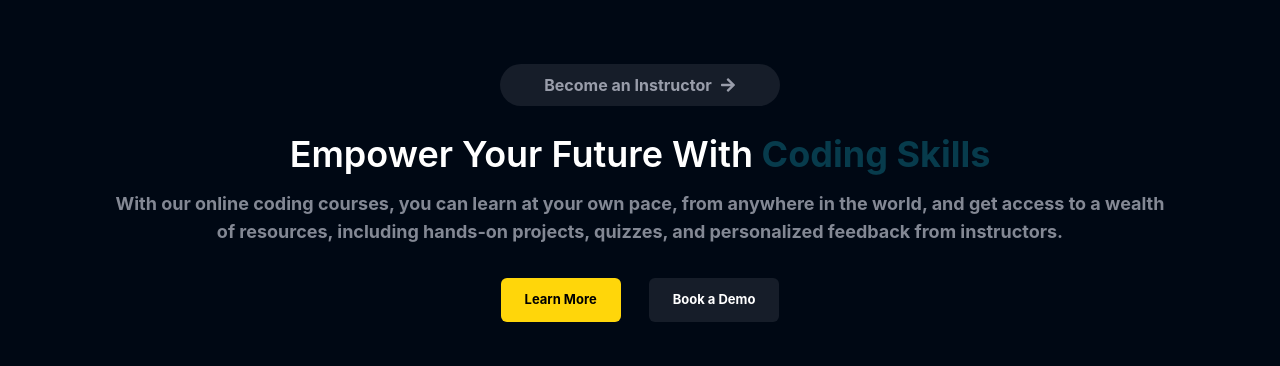
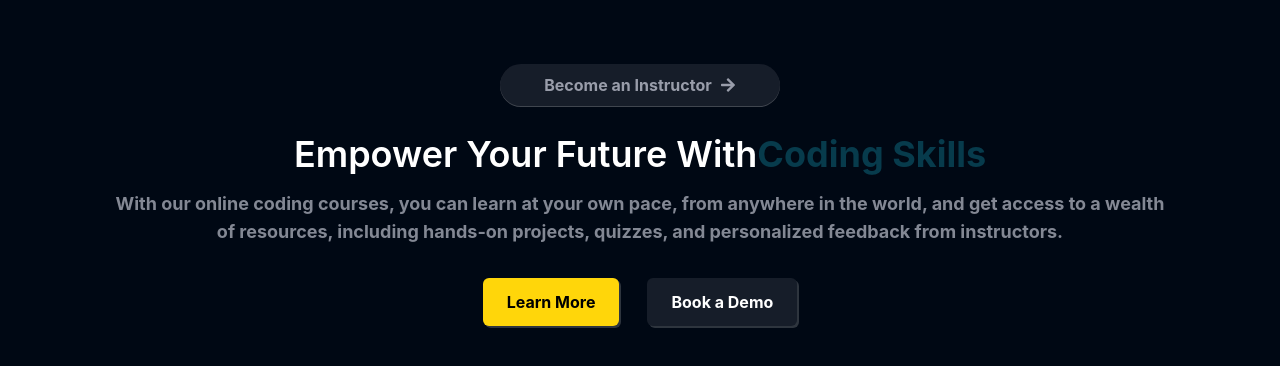
Before and after one commit to Priyanshu-at0510/StudyNotion-Learning-Portal, a React (Create React App) app: page / in a window 1280 px wide. Shown: the top 366 px of the page. Built offline with nearby package versions, Linux system fonts and the light colour scheme.

Commit message:
Update the Home page

```diff
--- a/src/components/core/Home Page/CTAbutton.jsx
+++ b/src/components/core/Home Page/CTAbutton.jsx
@@ -4,7 +4,8 @@ import { Link } from 'react-router-dom'
 export const CTAbutton = ({children,active,linkto}) => {
   return (
     <Link to={linkto}>
-      <div className={`text-center text-[13px] px-6 py-3 rounded-md font-bold
+      <div className={`text-center text-[13px] sm:text-[16px] px-6 py-3 rounded-md font-bold
+        shadow-[2px_2px_0px_0px_rgba(255,255,255,0.18)]
         ${active ?"bg-yellow-50 text-black": "bg-richblack-800 text-white" }
         hover:scale-95 transition-all duration-200 `} >
         {children}
--- a/src/pages/Home.jsx
+++ b/src/pages/Home.jsx
@@ -9,7 +9,7 @@ export const Home = () => {
         {/* section1 */}
         <div className='relative mx-auto flex flex-col w-11/12 items-center text-white justify-between max-w-maxContent'>
             <Link to={"/signup"}>
-              <div className=' group mt-16 p-1 mx-auto rounded-full  bg-richblack-800 font-bold text-richblack-200 transition-all duration-200 hover:scale-95 w-fit  '>
+              <div className=' group mt-16 p-1 mx-auto rounded-full  bg-richblack-800 font-bold text-richblack-200 transition-all duration-200 hover:scale-95 w-fit drop-shadow-[0_1.5px_rgba(255,255,255,0.25)] '>
                 <div className='flex items-center gap-2 transition-all duration-200 px-10 py-[5px] group-hover:bg-richblack-900 rounded-full'>
                     <p>Become an Instructor</p>
                     <FaArrowRight />
@@ -19,14 +19,22 @@ export const Home = () => {
             <div className='text-center text-4xl font-semibold mt-7 '>
                 {/* Empower Your Future With <span>Coding Skills</span> */}
                 Empower Your Future With
-                <HighlightText text={" Coding Skills"}/>
+                <HighlightText text={"Coding Skills"}/>
             </div>
             <div className=' mt-4 w-[90%] text-center text-lg font-bold text-richblack-300'>
                 With our online coding courses, you can learn at your own pace, from anywhere in the world, and get access to a wealth of resources, including hands-on projects, quizzes, and personalized feedback from instructors.
             </div>
             <div className='flex gap-7 mt-8'>
               <CTAbutton active={true} linkto={"/signup"} >Learn More</CTAbutton>
-              <CTAbutton active={false} linkto={"signup"}>Book a Demo</CTAbutton>
+              <CTAbutton active={false} linkto={"login"}>Book a Demo</CTAbutton>
+            </div>
+            <div className='shadow-blue-200 '>
+                <video
+                 muted
+                 autoPlay
+                 loop>
+
+                </video>
             </div>
 
         </div>
```
